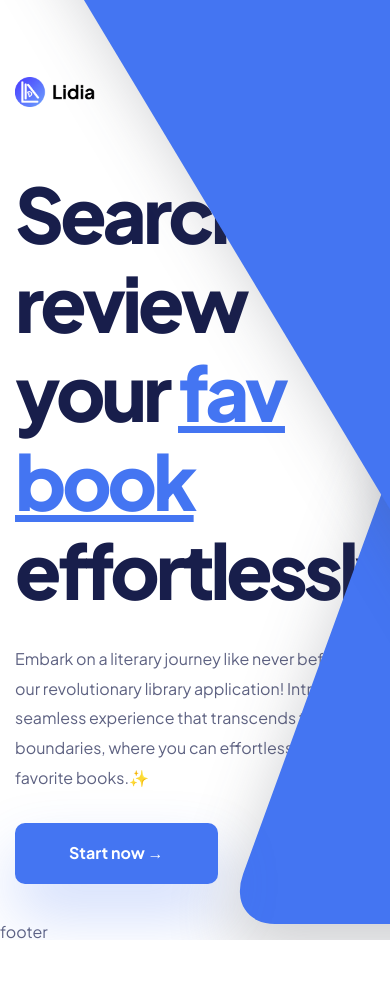
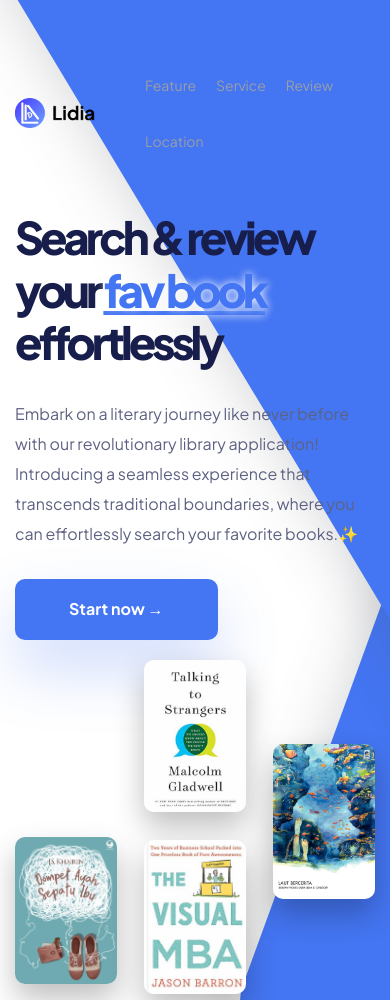
Before and after one commit to voronyi-artem/LayoutLidia, a plain HTML site: page index.html in a window 390 px wide. Shown: the top 1000 px of the page. Before the commit the page ends 940 px from the top, so only its background shows below. Drawn offline with Linux system fonts and the light colour scheme.

Commit message:
finish adaptive for hero

```diff
--- a/css/style.css
+++ b/css/style.css
@@ -53,6 +53,8 @@ body{
     padding-top: 77px;
     /* position: sticky;
     top: 0; */
+    position: relative;
+    z-index: 50;
 }
 .header__container {
     display: flex;
@@ -72,8 +74,20 @@ body{
 .menu__list {
     display: flex;
     align-items: center;
-    gap: 40px;
+    column-gap: 40px;
+    row-gap: 40px;
+    flex-wrap: wrap;
 }
+@media (max-width: 991.98px) {
+    .header__container {
+        gap: 50px;
+    }
+    .menu__list {
+        column-gap: 20px;
+    }
+
+}
+
 .menu__item {
 }
 .menu__link {
@@ -93,6 +107,13 @@ body{
 .hero__container {
     display: flex;
 }
+@media (max-width: 1200px) {
+    .hero__container {
+        row-gap: 20px;
+       flex-direction: column;
+    }
+
+}
 .hero__container::before,
 .hero__container::after {
     content: "";
@@ -101,7 +122,7 @@ body{
     height: 150%;
     transform-origin: left bottom;
     box-shadow: 0 30px 60px 0 rgba(71,74,87,0.25);
-    width: 100vw;
+    width: 200vw;
     border-radius: 50px;
     bottom: 0;
 }
@@ -117,14 +138,29 @@ body{
 .hero__content {
     flex: 0 1 50%;
 
+
 }
 .content-hero {
     display: grid;
     align-content: start;
     justify-items: start;
     gap: 30px;
-    padding-right: 20px;
+    position: relative;
+    z-index: 2;
 }
+@media (min-width: 1200px) {
+    .content-hero {
+        padding-right: 20px;
+    }
+
+}
+@media (min-width: 479.98px) {
+    .content-hero {
+        justify-items: start;
+    }
+
+}
+
 .content__title {
     font-size: 76px;
     font-weight: 800;
@@ -132,9 +168,20 @@ body{
     line-height: 117.105263%; /* 89/76 */
     letter-spacing: -4px;
 }
+@media (max-width: 991.98px) {
+    .content__title {
+        font-size: 55px;
+    }
+}
+@media (max-width: 479.98px) {
+    .content__title {
+        font-size: 45px;
+    }
+}
 .content__title a{
     color: #4475f2;
     text-decoration: underline;
+    text-shadow: 0 0 8px #fff;
 }
 .content__title a:hover{
     text-decoration: none;
@@ -200,3 +247,8 @@ body{
     align-self: end;
     justify-self: end;
 }
+@media (max-width: 1200px) {
+    .images-hero{
+        align-self: center;
+    }
+}
```
